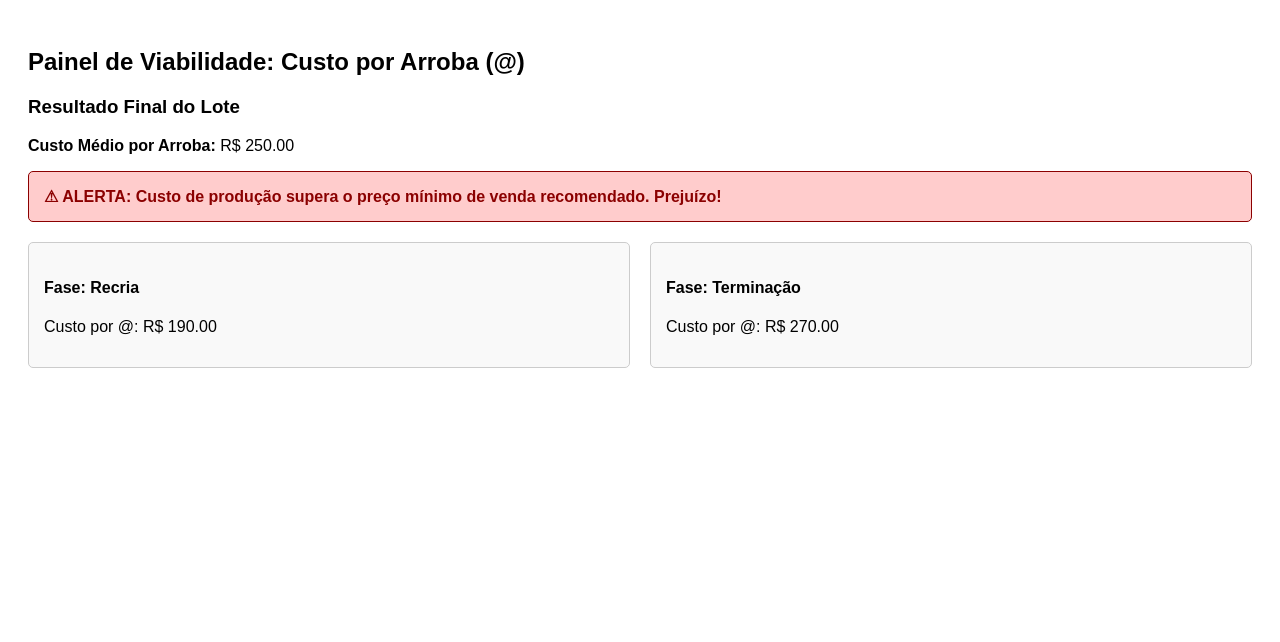
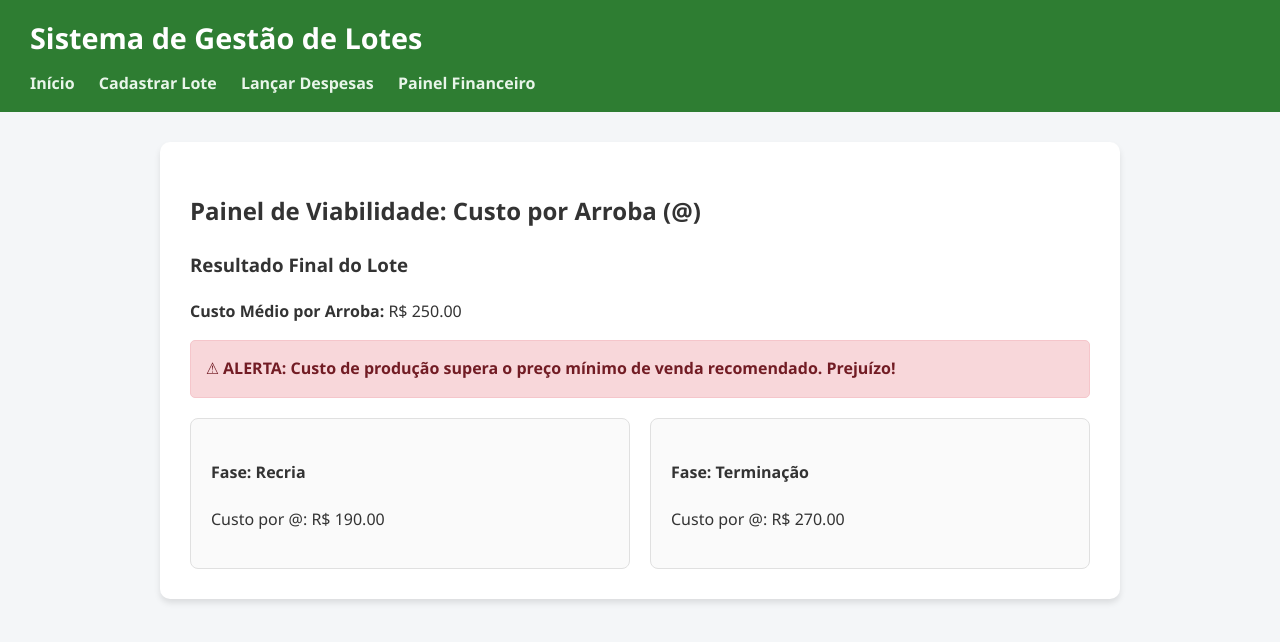
Before and after one commit to tiagosabaini/projeto-software-agro-recria-terminacao, a Flask app: page /painel in a window 1280 px wide. Shown: the top 642 px of the page. Run offline with Flask 3, Linux system fonts and the light colour scheme.

Commit message:
Ajuste Merge (arrumar lógica)

```diff
--- a/app.py
+++ b/app.py
@@ -1,6 +1,5 @@
 from flask import Flask, render_template, request, redirect, url_for
 
-# 1. Inicializa o aplicativo UMA única vez
 app = Flask(__name__)
 
 # --- Rota Principal ---
@@ -12,38 +11,31 @@ def index():
 @app.route('/cadastro', methods=['GET', 'POST'])
 def cadastro():
     if request.method == 'POST':
-        # Captura os dados enviados pelo formulário
         identificacao = request.form.get('identificacao')
         fase_atual = request.form.get('fase_atual')
         data_inicio = request.form.get('data_inicio')
 
-        # Exibe no terminal para confirmação de recebimento dos dados
         print(f"Lote cadastrado: {identificacao} | Fase: {fase_atual} | Data: {data_inicio}")
-
-        # Redireciona de volta após o envio via POST
         return redirect(url_for('cadastro'))
 
-    # Se a requisição for GET, apenas renderiza a página do formulário
     return render_template('cadastro.html')
+
+# --- Rota de Despesas ---
+@app.route('/despesas')
+def despesas():
+    return render_template('despesas.html')
 
 # --- Rota do Painel ---
 @app.route('/painel')
 def painel():
-    # Dados extraídos via ORM
     custo_total = 12500.00
     total_arrobas_ganhas = 50.0
-
-    # Preço mínimo de venda recomendado (Cotação do frigorífico)
     preco_mercado = 245.00
 
-    # Histórico de custos por fase
     custo_recria = 190.00
     custo_terminacao = 270.00
 
-    # Fórmulas
     custo_arroba = custo_total / total_arrobas_ganhas
-
-    # Regra de Negócio: Indicação de Lucro/Prejuízo (Ponto de Equilíbrio)
     lucro = True if preco_mercado >= custo_arroba else False
 
     return render_template(
@@ -57,12 +49,7 @@ def painel():
 # --- Rota de Pesagem ---
 @app.route('/pesagem', methods=['GET', 'POST'])
 def pesagem():
-    # Exemplo da lógica de verificação
-    meta_gmd = 0.8  # Ex: 800g por dia
-    # gmd = (peso_atual - peso_anterior) / dias
-    # atingiu_meta = gmd >= meta_gmd
     return render_template('pesagem.html')
 
-# 2. Executa o aplicativo no final do arquivo
 if __name__ == '__main__':
     app.run(debug=True)
--- a/static/script.js
+++ b/static/script.js
@@ -0,0 +1,35 @@
+document.addEventListener("DOMContentLoaded", function() {
+    const categoria = document.getElementById("categoria");
+    const valor = document.getElementById("valor");
+    const salvar = document.getElementById("salvar");
+    const despesas = document.getElementById("despesas");
+
+    if (salvar) {
+        salvar.addEventListener("click", function() {
+            if (!valor.value || valor.value <= 0) {
+                alert("Por favor, insira um valor válido.");
+                return;
+            }
+
+            const novaDespesa = document.createElement("div");
+            novaDespesa.className = "item-despesa";
+
+            const textoDespesa = document.createElement("span");
+            textoDespesa.textContent = categoria.options[categoria.selectedIndex].text + ": R$ " + parseFloat(valor.value).toFixed(2);
+
+            const excluirDespesa = document.createElement("button");
+            excluirDespesa.textContent = "Excluir";
+            excluirDespesa.className = "btn-excluir";
+
+            excluirDespesa.addEventListener("click", function() {
+                novaDespesa.remove();
+            });
+
+            novaDespesa.appendChild(textoDespesa);
+            novaDespesa.appendChild(excluirDespesa);
+            despesas.appendChild(novaDespesa);
+
+            valor.value = "";
+        });
+    }
+});
--- a/static/style.css
+++ b/static/style.css
@@ -0,0 +1,181 @@
+/* --- ESTILOS GERAIS E LAYOUT --- */
+:root {
+    --primary-color: #2e7d32;
+    --primary-hover: #1b5e20;
+    --bg-color: #f4f6f8;
+    --card-bg: #ffffff;
+    --text-color: #333333;
+    --border-color: #e0e0e0;
+}
+
+body {
+    font-family: 'Segoe UI', Tahoma, Geneva, Verdana, sans-serif;
+    background-color: var(--bg-color);
+    color: var(--text-color);
+    margin: 0;
+    padding: 0;
+    line-height: 1.6;
+}
+
+.container {
+    max-width: 900px;
+    margin: 30px auto;
+    background-color: var(--card-bg);
+    padding: 30px;
+    border-radius: 10px;
+    box-shadow: 0 4px 6px rgba(0,0,0,0.1);
+}
+
+/* --- CABEÇALHO E NAVEGAÇÃO --- */
+header {
+    background-color: var(--primary-color);
+    color: white;
+    padding: 15px 30px;
+    margin-bottom: 25px;
+}
+
+header h1 {
+    margin: 0 0 10px 0;
+    font-size: 1.8rem;
+}
+
+nav a {
+    color: #e8f5e9;
+    text-decoration: none;
+    margin-right: 20px;
+    font-weight: 600;
+}
+
+nav a:hover {
+    text-decoration: underline;
+}
+
+/* --- FORMULÁRIOS E INPUTS --- */
+form {
+    display: flex;
+    flex-direction: column;
+    gap: 15px;
+}
+
+.form-group {
+    display: flex;
+    flex-direction: column;
+}
+
+label {
+    font-weight: 600;
+    margin-bottom: 5px;
+}
+
+input[type="text"],
+input[type="number"],
+input[type="date"],
+select {
+    padding: 10px;
+    border: 1px solid var(--border-color);
+    border-radius: 5px;
+    font-size: 1rem;
+    width: 100%;
+    box-sizing: border-box;
+}
+
+button, .btn {
+    background-color: var(--primary-color);
+    color: white;
+    border: none;
+    padding: 10px 20px;
+    border-radius: 5px;
+    font-size: 1rem;
+    cursor: pointer;
+    font-weight: bold;
+    transition: background-color 0.2s;
+}
+
+button:hover, .btn:hover {
+    background-color: var(--primary-hover);
+}
+
+/* --- PAINEL E CARDS --- */
+.painel-comparativo {
+    display: flex;
+    gap: 20px;
+    margin-top: 20px;
+}
+
+.card {
+    border: 1px solid var(--border-color);
+    padding: 20px;
+    border-radius: 8px;
+    flex: 1;
+    background-color: #fafafa;
+}
+
+.alerta-verde {
+    background-color: #d4edda;
+    color: #155724;
+    padding: 15px;
+    border: 1px solid #c3e6cb;
+    margin-top: 15px;
+    font-weight: bold;
+    border-radius: 5px;
+}
+
+.alerta-vermelho {
+    background-color: #f8d7da;
+    color: #721c24;
+    padding: 15px;
+    border: 1px solid #f5c6cb;
+    margin-top: 15px;
+    font-weight: bold;
+    border-radius: 5px;
+}
+
+/* --- LISTA DINÂMICA DE DESPESAS (JS) --- */
+#despesas {
+    margin-top: 20px;
+}
+
+.item-despesa {
+    display: flex;
+    justify-content: space-between;
+    align-items: center;
+    padding: 10px 15px;
+    background-color: #f8f9fa;
+    border: 1px solid var(--border-color);
+    border-radius: 5px;
+    margin-bottom: 10px;
+}
+
+.btn-excluir {
+    background-color: #d32f2f;
+    padding: 5px 10px;
+    font-size: 0.85rem;
+}
+
+.btn-excluir:hover {
+    background-color: #b71c1c;
+}
+
+/* --- TABELAS DE DADOS DE CAMPO --- */
+table {
+    width: 100%;
+    border-collapse: collapse;
+    margin: 20px 0;
+    font-size: 0.95rem;
+}
+
+th, td {
+    padding: 12px 15px;
+    text-align: left;
+    border-bottom: 1px solid var(--border-color);
+}
+
+th {
+    background-color: #f8f9fa;
+    color: #212529;
+    font-weight: 600;
+}
+
+tr:hover {
+    background-color: #f1f1f1;
+}
--- a/templates/painel.html
+++ b/templates/painel.html
@@ -3,22 +3,26 @@
 <head>
     <meta charset="UTF-8">
     <title>Painel Financeiro - Custo por Arroba</title>
-    <style>
-        body { font-family: Arial, sans-serif; padding: 20px; }
-        .alerta-verde { background-color: #ccffcc; color: darkgreen; padding: 15px; border: 1px solid darkgreen; margin-top: 10px; font-weight: bold; border-radius: 5px; }
-        .alerta-vermelho { background-color: #ffcccc; color: darkred; padding: 15px; border: 1px solid darkred; margin-top: 10px; font-weight: bold; border-radius: 5px; }
-        .painel-comparativo { display: flex; gap: 20px; margin-top: 20px; }
-        .card { border: 1px solid #ccc; padding: 15px; border-radius: 5px; width: 50%; background-color: #f9f9f9;}
-    </style>
+    <link rel="stylesheet" href="{{ url_for('static', filename='style.css') }}">
 </head>
 <body>
+    <header>
+        <h1>Sistema de Gestão de Lotes</h1>
+        <nav>
+            <a href="{{ url_for('index') }}">Início</a>
+            <a href="{{ url_for('cadastro') }}">Cadastrar Lote</a>
+            <a href="{{ url_for('despesas') }}">Lançar Despesas</a>
+            <a href="{{ url_for('painel') }}">Painel Financeiro</a>
+        </nav>
+    </header>
+
+    <div class="container">
         <h2>Painel de Viabilidade: Custo por Arroba (@)</h2>
 
         {% if custo_arroba %}
             <h3>Resultado Final do Lote</h3>
             <p><strong>Custo Médio por Arroba:</strong> R$ {{ "%.2f"|format(custo_arroba) }}</p>
 
-        <!-- Alerta de Lucratividade injetado pelo Flask -->
             {% if lucro %}
                 <div class="alerta-verde">✔ A cotação atual cobre os custos. Lote com projeção de lucro!</div>
             {% else %}
@@ -38,5 +42,8 @@
         {% else %}
             <p>Aguardando dados de processamento...</p>
         {% endif %}
+    </div>
+
+    <script src="{{ url_for('static', filename='script.js') }}"></script>
 </body>
 </html>
```
Also changed, not shown: templates/despesas.html (+33 -12 lines), README.md. Lines whose indentation alone changed are shown as unchanged.
